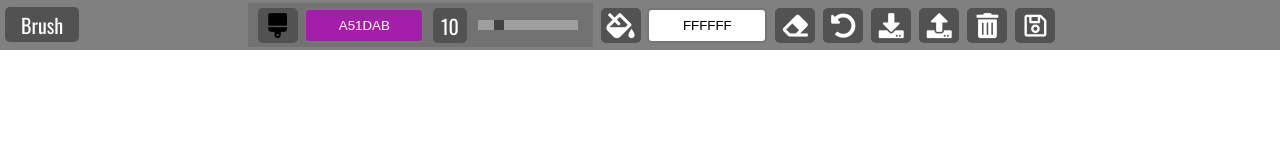
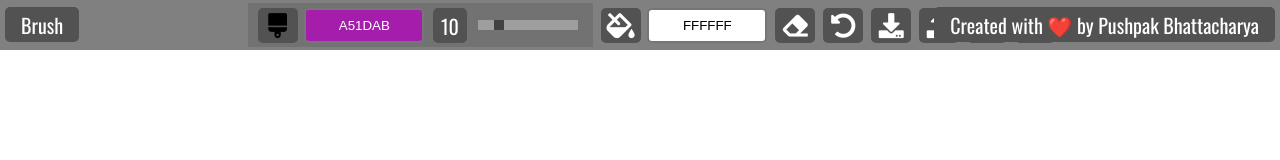
Before and after one commit to PushpakB3096/paint-clone, a website built with webpack: page index.html in a window 1280 px wide. Built offline with nearby package versions, Linux system fonts and the light colour scheme.

Commit message:
Add credit header

```diff
--- a/assets/style/style.css
+++ b/assets/style/style.css
@@ -57,6 +57,29 @@ body {
   position: absolute;
   top: 9px;
   left: 5px;
+}
+
+/* for credits */
+.credits {
+  position: absolute;
+  top: 9px;
+  right: 5px;
+}
+
+/* for credits text */
+.credits > span {
+  background-color: rgb(82, 82, 82);
+  border-radius: 5px;
+  padding: 2.5px 16px;
+  color: white;
+  font-size: 20px;
+  user-select: none;
+}
+
+/* for credit link */
+.credits > span > a {
+  text-decoration: none;
+  color: white;
 }
 
 /* for active tool text */
--- a/index.html
+++ b/index.html
@@ -79,6 +79,15 @@
           <i class="far fa-save" title="Save as Image"></i>
         </a>
       </div>
+      <!-- Credits -->
+      <div class="credits">
+        <span title="Credits"
+          >Created with ❤️ by
+          <a target="_blank" href="https://github.com/PushpakB3096"
+            >Pushpak Bhattacharya</a
+          ></span
+        >
+      </div>
     </div>
 
     <!-- Message for mobile users -->
```
